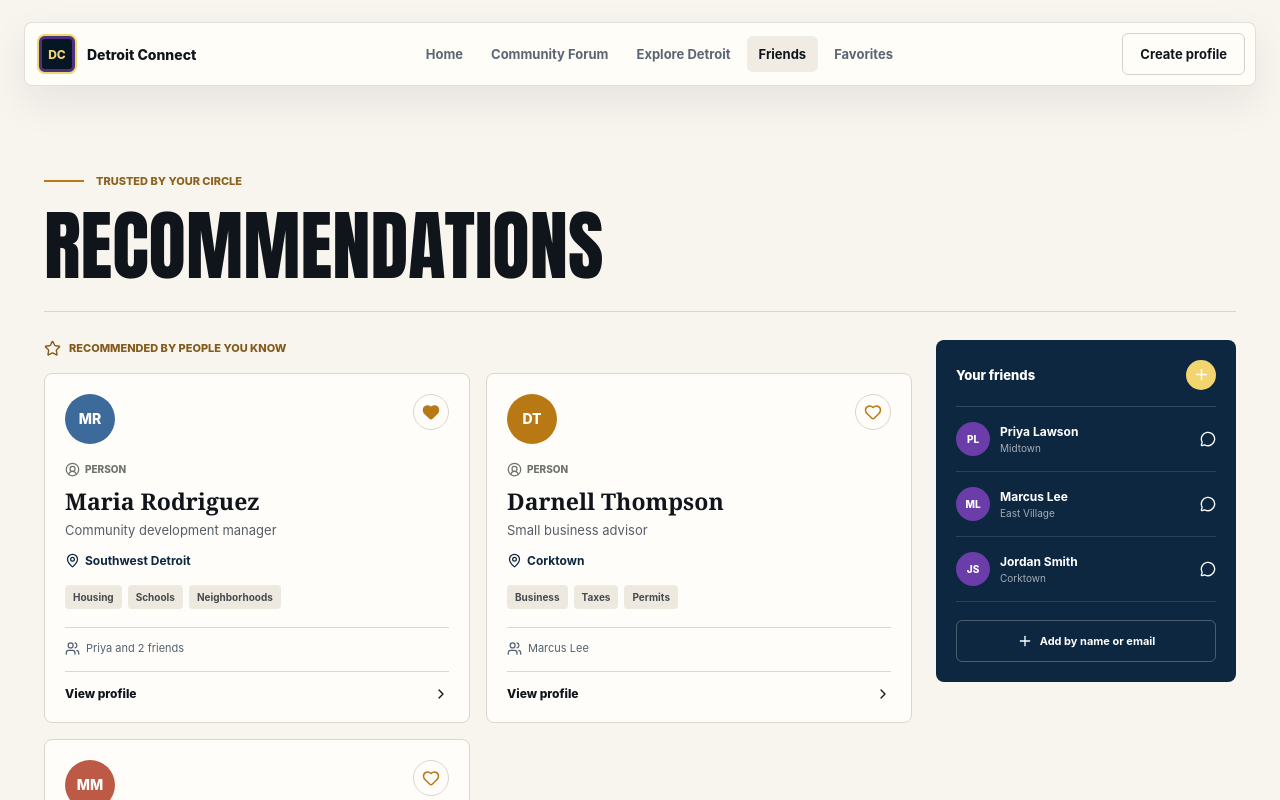
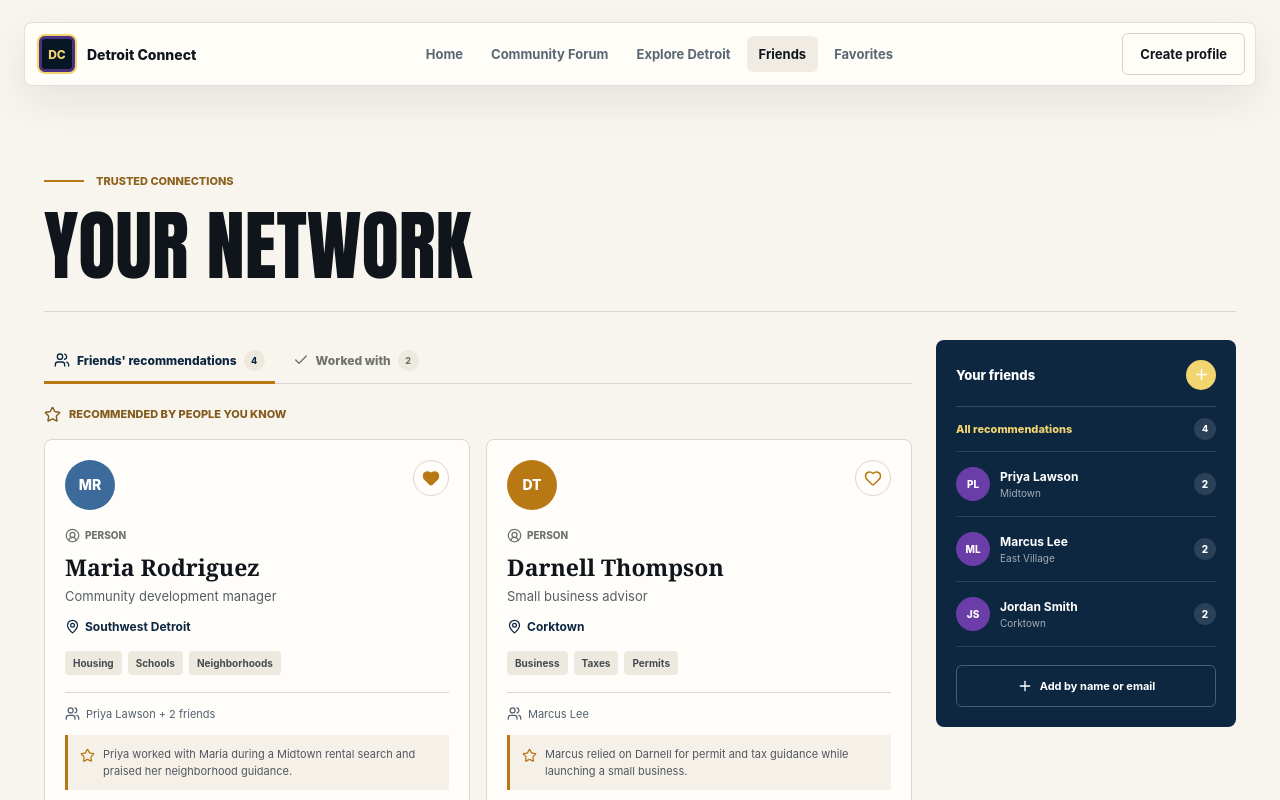
Before and after one commit to saanchi-think/detroit-connect-preview, a Next.js app: page / in a window 1280 px wide. Both pictures are taken after a click on the button "Friends". Shown: the top 800 px of the page. Built offline with nearby package versions, Linux system fonts and the light colour scheme.

Commit message:
Add friend recommendations and connection history

```diff
--- a/app/globals.css
+++ b/app/globals.css
@@ -266,21 +266,38 @@ button:focus-visible, input:focus-visible, textarea:focus-visible, select:focus-
 .topic-list { display: flex; flex-wrap: wrap; gap: 6px; margin: 17px 0; }
 .topic-list span { background: #eee9df; border-radius: 4px; color: #454a4f; font-size: 10px; font-weight: 750; padding: 6px 8px; }
 .recommended { align-items: center; border-top: 1px solid var(--line); color: #52616f; display: flex; font-size: 11px; gap: 6px; margin-top: auto; padding-top: 13px; }
-.view-profile { align-items: center; background: transparent; border: 0; border-top: 1px solid var(--line); cursor: pointer; display: flex; font-size: 12px; font-weight: 800; justify-content: space-between; margin-top: 15px; padding: 14px 0 0; }
+.experience-note { align-items: flex-start; background: #f5f1e9; border-left: 3px solid var(--gold); display: flex; gap: 8px; margin-top: 14px; padding: 11px 12px; }
+.experience-note svg { color: var(--gold); flex: 0 0 auto; margin-top: 2px; }
+.experience-note p { color: #50575f; font-size: 11px; line-height: 1.5; margin: 0; }
+.history-note { background: #eeedf5; border-left-color: var(--purple); }.history-note svg { color: var(--purple); }
+.connector-actions { border-top: 1px solid var(--line); display: grid; gap: 8px; grid-template-columns: auto 1fr; margin-top: 15px; padding-top: 12px; }
+.worked-button { align-items: center; background: transparent; border: 1px solid #cfc7ba; border-radius: 5px; color: #59616a; cursor: pointer; display: flex; font-size: 10px; font-weight: 800; gap: 5px; min-height: 34px; padding: 0 9px; white-space: nowrap; }
+.worked-button:hover, .worked-button.active { background: var(--navy); border-color: var(--navy); color: white; }
+.view-profile { align-items: center; background: transparent; border: 0; cursor: pointer; display: flex; font-size: 11px; font-weight: 800; gap: 5px; justify-content: flex-end; padding: 0; }
 .empty-state { align-items: center; border: 1px dashed #cfc8bc; display: flex; flex-direction: column; margin: 60px auto; max-width: 520px; padding: 60px 30px; text-align: center; }
 .empty-state h2 { font-family: Georgia, serif; font-size: 24px; }
 .empty-state button { background: var(--navy); border: 0; border-radius: 6px; color: white; cursor: pointer; padding: 12px 18px; }
 
 .friends-layout { align-items: start; display: grid; gap: 24px; grid-template-columns: minmax(0, 1fr) 300px; }
 .friends-layout .connector-grid { grid-template-columns: repeat(2, minmax(0, 1fr)); }
+.friend-view-tabs { border-bottom: 1px solid var(--line); display: flex; gap: 8px; margin-bottom: 22px; }
+.friend-view-tabs button { align-items: center; background: transparent; border: 0; border-bottom: 3px solid transparent; color: var(--muted); cursor: pointer; display: flex; font-size: 12px; font-weight: 800; gap: 7px; margin-bottom: -1px; min-height: 44px; padding: 0 10px; }
+.friend-view-tabs button.active { border-bottom-color: var(--gold); color: var(--navy); }
+.friend-view-tabs button > span { align-items: center; background: #eee9df; border-radius: 999px; display: flex; font-size: 9px; height: 21px; justify-content: center; min-width: 21px; padding: 0 6px; }
 .section-label { align-items: center; color: #835c1d; display: flex; font-size: 11px; font-weight: 850; gap: 8px; margin-bottom: 16px; text-transform: uppercase; }
 .friends-panel { background: var(--navy); border-radius: 8px; color: white; padding: 20px; position: sticky; top: 108px; }
 .aside-title { align-items: center; border-bottom: 1px solid rgba(255,255,255,0.16); display: flex; font-size: 13px; font-weight: 800; justify-content: space-between; padding-bottom: 16px; }
 .aside-title button { align-items: center; background: var(--gold-light); border: 0; border-radius: 50%; cursor: pointer; display: flex; height: 30px; justify-content: center; width: 30px; }
-.friend-row { align-items: center; border-bottom: 1px solid rgba(255,255,255,0.12); display: grid; gap: 10px; grid-template-columns: 34px 1fr auto; padding: 15px 0; }
+.friend-filter-all { align-items: center; background: transparent; border: 0; border-bottom: 1px solid rgba(255,255,255,0.12); color: white; cursor: pointer; display: flex; font-size: 11px; font-weight: 800; justify-content: space-between; min-height: 45px; padding: 0; width: 100%; }
+.friend-filter-all span, .friend-count { align-items: center; background: rgba(255,255,255,0.12); border-radius: 999px; color: white; display: flex; font-size: 9px; height: 22px; justify-content: center; min-width: 22px; padding: 0 6px; }
+.friend-filter-all.active { color: var(--gold-light); }
+.friend-row { align-items: center; background: transparent; border: 0; border-bottom: 1px solid rgba(255,255,255,0.12); color: white; cursor: pointer; display: grid; gap: 10px; grid-template-columns: 34px 1fr auto; padding: 15px 0; text-align: left; width: 100%; }
+.friend-row:hover, .friend-row.active { color: var(--gold-light); }
 .friend-row > span { align-items: center; background: var(--purple); border-radius: 50%; display: flex; font-size: 10px; font-weight: 850; height: 34px; justify-content: center; }
 .friend-row div { display: flex; flex-direction: column; }.friend-row strong { font-size: 12px; }.friend-row small { color: rgba(255,255,255,0.62); font-size: 10px; margin-top: 3px; }
+.friend-row .friend-count { background: rgba(255,255,255,0.12); height: 22px; min-width: 22px; }
 .friend-add { align-items: center; background: transparent; border: 1px solid rgba(255,255,255,0.25); border-radius: 6px; color: white; cursor: pointer; display: flex; font-size: 11px; font-weight: 750; gap: 7px; justify-content: center; margin-top: 18px; min-height: 42px; width: 100%; }
+.network-empty { align-items: center; border: 1px dashed #cfc8bc; color: var(--muted); display: flex; font-size: 12px; justify-content: center; min-height: 180px; padding: 24px; text-align: center; }
 
 .forum-layout { align-items: start; display: grid; gap: 28px; grid-template-columns: 190px minmax(0, 760px); }
 .topic-nav { display: flex; flex-direction: column; position: sticky; top: 110px; }
@@ -479,6 +496,8 @@ button:focus-visible, input:focus-visible, textarea:focus-visible, select:focus-
   .home-view { min-height: 940px; }.home-copy h1 { font-size: 64px; }.home-copy h1 span:last-child { margin-top: 16px; }.ai-search { grid-template-columns: 1fr 50px; min-height: 66px; }.ai-search input { font-size: 12px; }
   .directory-search { grid-template-columns: auto 1fr auto; }.directory-search select { border: 0; grid-column: 2; padding: 0; }.directory-search button { grid-column: 3; grid-row: 1 / span 2; }.directory-search > svg { grid-row: 1 / span 2; }
   .connector-grid, .friends-layout .connector-grid { grid-template-columns: 1fr; }.connector-card { min-height: 330px; }
+  .friend-view-tabs { overflow-x: auto; }.friend-view-tabs button { flex: 0 0 auto; }
+  .connector-actions { grid-template-columns: 1fr; }.view-profile { justify-content: space-between; min-height: 34px; }
   .post-composer > div:last-child { align-items: stretch; flex-direction: column; }.topic-select { margin: 0; width: 100%; }.select-control { flex: 1; min-width: 0; width: auto; }
   .share-panel { grid-template-columns: 1fr 1fr; }.share-panel input { grid-column: 1 / -1; }
   .explore-copy-panel { padding-inline: 16px; }.explore-map-search { margin-right: 56px; }
--- a/app/page.tsx
+++ b/app/page.tsx
@@ -37,6 +37,9 @@ type Connector = {
   initials: string;
   color: string;
   recommendedBy?: string;
+  friendRecommendations?: string[];
+  experience?: string;
+  workedWithNote?: string;
 };
 
 type ForumPost = {
@@ -68,7 +71,10 @@ const connectors: Connector[] = [
     topics: ["Housing", "Schools", "Neighborhoods"],
     initials: "MR",
     color: "blue",
-    recommendedBy: "Priya and 2 friends",
+    recommendedBy: "Priya Lawson + 2 friends",
+    friendRecommendations: ["Priya Lawson", "Jordan Smith"],
+    experience: "Priya worked with Maria during a Midtown rental search and praised her neighborhood guidance.",
+    workedWithNote: "Helped with a Midtown rental search · May 2026",
   },
   {
     id: "darnell",
@@ -80,6 +86,8 @@ const connectors: Connector[] = [
     initials: "DT",
     color: "gold",
     recommendedBy: "Marcus Lee",
+    friendRecommendations: ["Marcus Lee"],
+    experience: "Marcus relied on Darnell for permit and tax guidance while launching a small business.",
   },
   {
     id: "aisha",
@@ -90,6 +98,9 @@ const connectors: Connector[] = [
     topics: ["Medical", "Childcare", "City services"],
     initials: "AH",
     color: "purple",
+    recommendedBy: "Jordan Smith",
+    friendRecommendations: ["Jordan Smith"],
+    experience: "Jordan recommends Aisha for navigating childcare and family health resources.",
   },
   {
     id: "motor-city-moving",
@@ -100,7 +111,10 @@ const connectors: Connector[] = [
     topics: ["Moving", "Storage", "Utilities"],
     initials: "MM",
     color: "coral",
-    recommendedBy: "4 community members",
+    recommendedBy: "Priya Lawson + 3 others",
+    friendRecommendations: ["Priya Lawson", "Marcus Lee"],
+    experience: "Priya and Marcus both used this team for local moves and noted their clear communication.",
+    workedWithNote: "Handled an apartment move · April 2026",
   },
   {
     id: "detroit-housing-network",
@@ -254,6 +268,12 @@ const navItems: Array<{ id: View; label: string }> = [
   { id: "favorites", label: "Favorites" },
 ];
 
+const friends = [
+  { initials: "PL", name: "Priya Lawson", area: "Midtown" },
+  { initials: "ML", name: "Marcus Lee", area: "East Village" },
+  { initials: "JS", name: "Jordan Smith", area: "Corktown" },
+];
+
 function TypeIcon({ type }: { type: ConnectorType }) {
   if (type === "Vendor") return <Store size={15} />;
   if (type === "Organization") return <Building2 size={15} />;
@@ -266,6 +286,9 @@ export default function HomePage() {
   const [query, setQuery] = useState("");
   const [typeFilter, setTypeFilter] = useState<"All" | ConnectorType>("All");
   const [saved, setSaved] = useState(() => new Set(["maria"]));
+  const [workedWith, setWorkedWith] = useState(() => new Set(["maria", "motor-city-moving"]));
+  const [friendView, setFriendView] = useState<"recommendations" | "worked">("recommendations");
+  const [selectedFriend, setSelectedFriend] = useState("All friends");
   const [posts, setPosts] = useState(initialPosts);
   const [openCommentPost, setOpenCommentPost] = useState<number | null>(null);
   const [openSharePost, setOpenSharePost] = useState<number | null>(null);
@@ -286,6 +309,11 @@ export default function HomePage() {
   }, [directoryConnectors, query, typeFilter]);
 
   const favoriteConnectors = directoryConnectors.filter((connector) => saved.has(connector.id));
+  const recommendedConnectors = directoryConnectors.filter((connector) => {
+    if (!connector.friendRecommendations?.length) return false;
+    return selectedFriend === "All friends" || connector.friendRecommendations.includes(selectedFriend);
+  });
+  const workedWithConnectors = directoryConnectors.filter((connector) => workedWith.has(connector.id));
   const visiblePosts = forumTopic === "All" ? posts : posts.filter((post) => post.topic === forumTopic);
 
   function announce(message: string) {
@@ -312,6 +340,20 @@ export default function HomePage() {
       } else {
         next.add(id);
         announce("Saved to favorites");
+      }
+      return next;
+    });
+  }
+
+  function toggleWorkedWith(id: string) {
+    setWorkedWith((current) => {
+      const next = new Set(current);
+      if (next.has(id)) {
+        next.delete(id);
+        announce("Removed from worked-with history");
+      } else {
+        next.add(id);
+        announce("Added to worked-with history");
       }
       return next;
     });
@@ -488,7 +530,7 @@ export default function HomePage() {
             <span>{filteredConnectors.length} trusted profiles</span>
             {query && <button onClick={() => setQuery("")} type="button">Clear search</button>}
           </div>
-          <ConnectorGrid connectors={filteredConnectors} saved={saved} toggleFavorite={toggleFavorite} announce={announce} />
+          <ConnectorGrid connectors={filteredConnectors} saved={saved} workedWith={workedWith} toggleFavorite={toggleFavorite} toggleWorkedWith={toggleWorkedWith} announce={announce} />
         </section>
       )}
 
@@ -504,7 +546,7 @@ export default function HomePage() {
         <section className="content-view" aria-labelledby="favorites-title">
           <PageLead eyebrow="Your shortlist" title="Favorites" />
           {favoriteConnectors.length ? (
-            <ConnectorGrid connectors={favoriteConnectors} saved={saved} toggleFavorite={toggleFavorite} announce={announce} />
+            <ConnectorGrid connectors={favoriteConnectors} saved={saved} workedWith={workedWith} toggleFavorite={toggleFavorite} toggleWorkedWith={toggleWorkedWith} announce={announce} />
           ) : (
             <EmptyState
               icon={<Bookmark size={24} />}
@@ -518,27 +560,80 @@ export default function HomePage() {
 
       {view === "friends" && (
         <section className="content-view friends-view" aria-labelledby="friends-title">
-          <PageLead eyebrow="Trusted by your circle" title="Recommendations" />
+          <PageLead eyebrow="Trusted connections" title="Your network" />
           <div className="friends-layout">
-            <section className="recommendations" aria-label="Friend recommendations">
-              <div className="section-label"><Star size={17} /> Recommended by people you know</div>
-              <ConnectorGrid connectors={directoryConnectors.filter((item) => item.recommendedBy)} saved={saved} toggleFavorite={toggleFavorite} announce={announce} />
+            <section className="recommendations" aria-label="Connections and recommendations">
+              <div className="friend-view-tabs" role="tablist" aria-label="Network views">
+                <button
+                  aria-selected={friendView === "recommendations"}
+                  className={friendView === "recommendations" ? "active" : ""}
+                  onClick={() => setFriendView("recommendations")}
+                  role="tab"
+                  type="button"
+                >
+                  <Users size={16} /> Friends&apos; recommendations <span>{recommendedConnectors.length}</span>
+                </button>
+                <button
+                  aria-selected={friendView === "worked"}
+                  className={friendView === "worked" ? "active" : ""}
+                  onClick={() => setFriendView("worked")}
+                  role="tab"
+                  type="button"
+                >
+                  <Check size={16} /> Worked with <span>{workedWithConnectors.length}</span>
+                </button>
+              </div>
+
+              {friendView === "recommendations" ? (
+                <>
+                  <div className="section-label"><Star size={17} /> {selectedFriend === "All friends" ? "Recommended by people you know" : `Recommended by ${selectedFriend}`}</div>
+                  {recommendedConnectors.length ? (
+                    <ConnectorGrid connectors={recommendedConnectors} saved={saved} workedWith={workedWith} toggleFavorite={toggleFavorite} toggleWorkedWith={toggleWorkedWith} announce={announce} contextMode="recommendation" />
+                  ) : (
+                    <div className="network-empty">No recommendations from this friend yet.</div>
+                  )}
+                </>
+              ) : (
+                <>
+                  <div className="section-label"><Check size={17} /> People and services you have worked with</div>
+                  {workedWithConnectors.length ? (
+                    <ConnectorGrid connectors={workedWithConnectors} saved={saved} workedWith={workedWith} toggleFavorite={toggleFavorite} toggleWorkedWith={toggleWorkedWith} announce={announce} contextMode="history" />
+                  ) : (
+                    <div className="network-empty">Your worked-with history is empty.</div>
+                  )}
+                </>
+              )}
             </section>
             <aside className="friends-panel">
               <div className="aside-title">
                 <span>Your friends</span>
                 <button aria-label="Add a friend" onClick={() => announce("Friend invite copied")} type="button"><Plus size={17} /></button>
               </div>
-              {[
-                ["PL", "Priya Lawson", "Midtown"],
-                ["ML", "Marcus Lee", "East Village"],
-                ["JS", "Jordan Smith", "Corktown"],
-              ].map(([initials, name, area]) => (
-                <div className="friend-row" key={name}>
+              <button
+                className={`friend-filter-all ${selectedFriend === "All friends" ? "active" : ""}`}
+                onClick={() => {
+                  setSelectedFriend("All friends");
+                  setFriendView("recommendations");
+                }}
+                type="button"
+              >
+                All recommendations <span>{directoryConnectors.filter((item) => item.friendRecommendations?.length).length}</span>
+              </button>
+              {friends.map(({ initials, name, area }) => (
+                <button
+                  aria-pressed={selectedFriend === name}
+                  className={`friend-row ${selectedFriend === name ? "active" : ""}`}
+                  key={name}
+                  onClick={() => {
+                    setSelectedFriend(name);
+                    setFriendView("recommendations");
+                  }}
+                  type="button"
+                >
                   <span>{initials}</span>
                   <div><strong>{name}</strong><small>{area}</small></div>
-                  <MessageCircle size={16} />
-                </div>
+                  <span className="friend-count">{directoryConnectors.filter((item) => item.friendRecommendations?.includes(name)).length}</span>
+                </button>
               ))}
               <button className="friend-add" onClick={() => announce("Friend invite copied")} type="button">
                 <Plus size={16} /> Add by name or email
@@ -943,7 +1038,7 @@ function PageLead({ eyebrow, title }: { eyebrow: string; title: string }) {
   return <header className="page-lead"><span className="eyebrow">{eyebrow}</span><h1>{title}</h1></header>;
 }
 
-function ConnectorGrid({ connectors: items, saved, toggleFavorite, announce }: { connectors: Connector[]; saved: Set<string>; toggleFavorite: (id: string) => void; announce: (message: string) => void }) {
+function ConnectorGrid({ connectors: items, saved, workedWith, toggleFavorite, toggleWorkedWith, announce, contextMode }: { connectors: Connector[]; saved: Set<string>; workedWith: Set<string>; toggleFavorite: (id: string) => void; toggleWorkedWith: (id: string) => void; announce: (message: string) => void; contextMode?: "recommendation" | "history" }) {
   return (
     <div className="connector-grid">
       {items.map((connector) => (
@@ -960,7 +1055,23 @@ function ConnectorGrid({ connectors: items, saved, toggleFavorite, announce }: {
           <span className="location"><MapPin size={15} /> {connector.neighborhood}</span>
           <div className="topic-list">{connector.topics.map((topic) => <span key={topic}>{topic}</span>)}</div>
           {connector.recommendedBy && <div className="recommended"><Users size={15} /> {connector.recommendedBy}</div>}
-          <button className="view-profile" onClick={() => announce(`${connector.name}'s profile opened`)} type="button">View profile <ChevronRight size={16} /></button>
+          {contextMode === "recommendation" && connector.experience && (
+            <div className="experience-note"><Star size={15} /><p>{connector.experience}</p></div>
+          )}
+          {contextMode === "history" && (
+            <div className="experience-note history-note"><Check size={15} /><p>{connector.workedWithNote || "Saved to your worked-with history."}</p></div>
+          )}
+          <div className="connector-actions">
+            <button
+              aria-pressed={workedWith.has(connector.id)}
+              className={`worked-button ${workedWith.has(connector.id) ? "active" : ""}`}
+              onClick={() => toggleWorkedWith(connector.id)}
+              type="button"
+            >
+              <Check size={15} /> {workedWith.has(connector.id) ? "Worked with" : "Add to history"}
+            </button>
+            <button className="view-profile" onClick={() => announce(`${connector.name}'s profile opened`)} type="button">View profile <ChevronRight size={16} /></button>
+          </div>
         </article>
       ))}
     </div>
```
